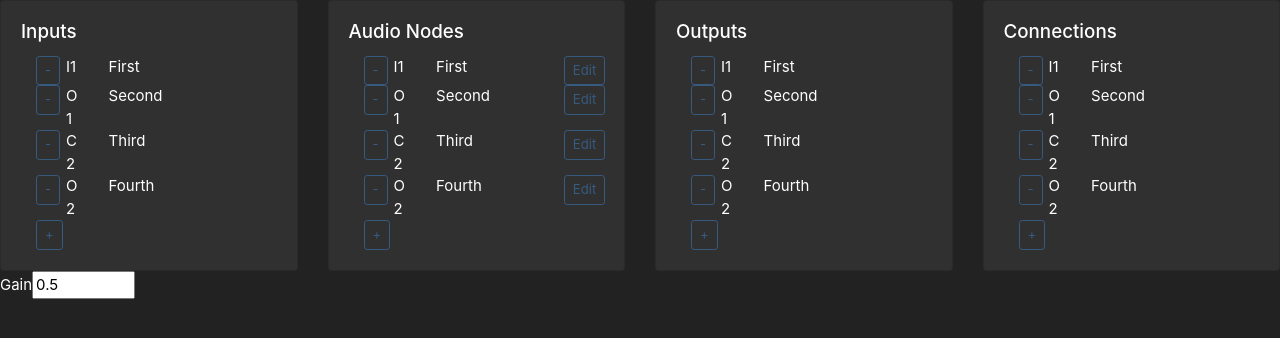
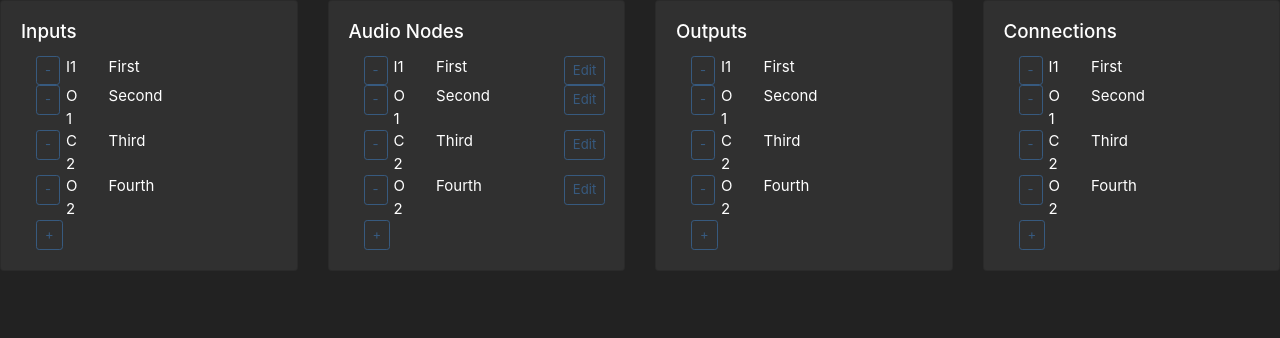
Before and after one commit to jetpackpony/steam-mixer, a React (Create React App) app: page / in a window 1280 px wide. Shown: the top 338 px of the page. Built offline with nearby package versions, Linux system fonts and the light colour scheme.

Commit message:
Show EditGain component in a modal

```diff
--- a/src/App.js
+++ b/src/App.js
@@ -13,6 +13,7 @@ class App extends Component {
       addInputOpen: false,
       addOutputOpen: false,
       addConnectionOpen: false,
+      editGainOpen: false
     };
   }
 
@@ -34,7 +35,13 @@ class App extends Component {
     const addGainNode = () => console.log('adding a gain node');
     const openAddEndpoint = (type) => console.log("opening add endpoint menu for ", type);
     const openAddConnection = () => console.log("opening add connection menu");
-    const onGainChange = (nodeId, value) => console.log("setting gain for " + nodeId + " to " + value);
+    const onGainChange = (nodeId, value) => {
+      console.log("setting gain for " + nodeId + " to " + value);
+      this.setState({
+        editingGainId: nodeId,
+        editingGainValue: value
+      });
+    }
     const onAddConnection = ({ from, to }) => console.log("creating connection from " + from.title + " to " + to.title);
     const toggleAddInput = () => this.setState({
       addInputOpen: !this.state.addInputOpen
@@ -45,6 +52,16 @@ class App extends Component {
     const toggleAddConnection = () => this.setState({
       addConnectionOpen: !this.state.addConnectionOpen
     });
+    const toggleEditGain = () => this.setState({
+      editGainOpen: !this.state.editGainOpen
+    });
+    const editGainNode = (nodeId) => {
+      toggleEditGain();
+      this.setState({
+        editingGainId: nodeId,
+        editingGainValue: 0
+      });
+    };
     return (
       <Fragment>
         <CardDeck>
@@ -58,7 +75,7 @@ class App extends Component {
             title="Audio Nodes"
             nodes={nodes}
             onDelete={onDelete}
-            onEdit={onEdit}
+            onEdit={editGainNode}
             onAdd={addGainNode}
           />
           <NodeList
@@ -95,9 +112,11 @@ class App extends Component {
           isOpen={this.state.addConnectionOpen}
         />
         <EditGain
-          nodeId="2"
-          value="0.5"
+          nodeId={this.state.editingGainId}
+          value={this.state.editingGainValue}
           onGainChange={onGainChange}
+          isOpen={this.state.editGainOpen}
+          toggle={toggleEditGain}
         />
       </Fragment>
     );
--- a/src/components/EditGain.js
+++ b/src/components/EditGain.js
@@ -1,19 +1,24 @@
 import React from 'react';
+import { OkButton } from './buttons';
+import { Modal, ModalBody, ModalHeader, ModalFooter } from 'reactstrap';
 
-const EditGain = ({ nodeId, value, onGainChange }) => {
+const EditGain = ({ nodeId, value, onGainChange, isOpen, toggle }) => {
   let onChange = (event) => onGainChange(nodeId, event.target.value);
   return (
-    <div>
-      <div>
-        Gain
+    <Modal isOpen={isOpen} toggle={toggle}>
+      <ModalHeader toggle={toggle}>Edit Gain</ModalHeader>
+      <ModalBody>
         <input
           type="number"
           min="0" max="1.5" step="0.01"
           value={value}
           onChange={onChange}
         />
-      </div>
-    </div>
+      </ModalBody>
+      <ModalFooter>
+        <OkButton onClick={toggle} />
+      </ModalFooter>
+    </Modal>
   );
 };
 
```
